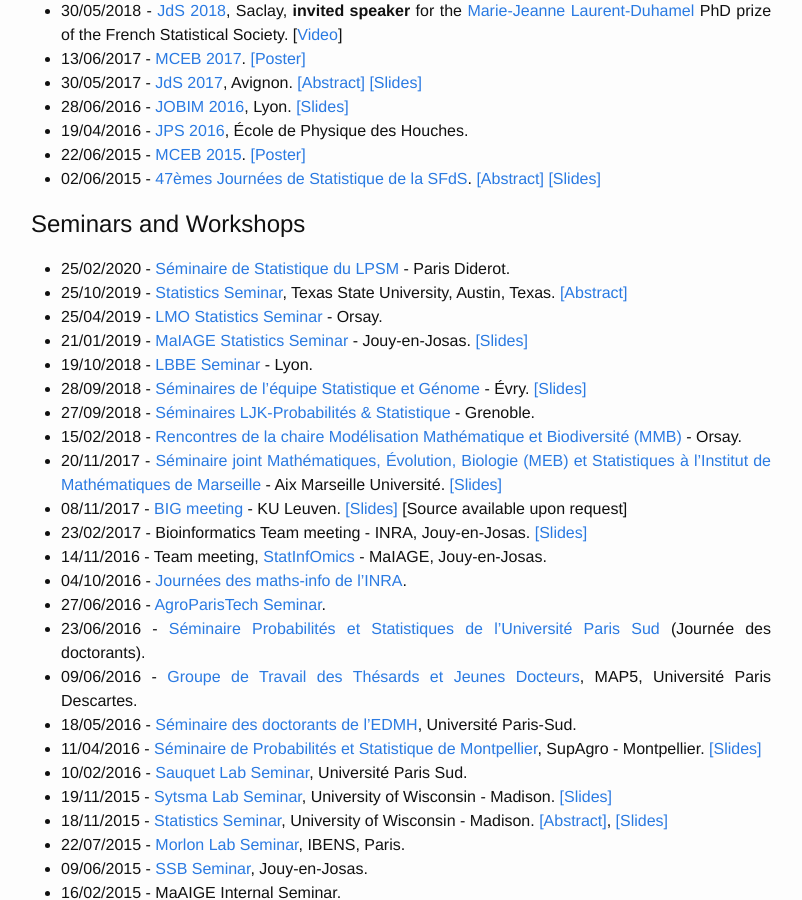
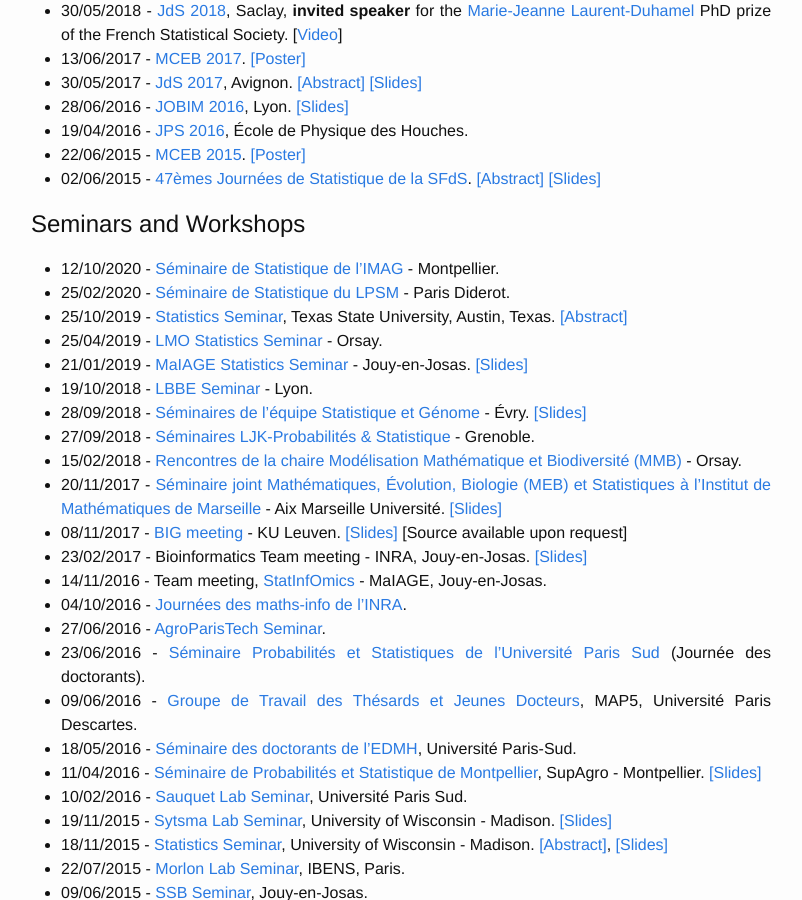
Before and after one commit to pbastide/pbastide.github.io, a Jekyll site: the page built from publi.md, in a window 1280 px wide and 900 px high, scrolled down 1689 px. Shown: the whole window, without its empty margins (239-1041 px from the left). Built offline with Jekyll 4.4.1, drawn with Linux system fonts in a browser that asks for light colours.

Commit message:
seminaire montpellier

```diff
--- a/publi.md
+++ b/publi.md
@@ -65,8 +65,8 @@ A [small summary](https://www.scoop.it/t/life-sci-news-upsaclay?q=bastide) was p
 
 <!--
 * 03/06/2020 - [Journées Aléatoires Bordeaux Toulouse Montpellier](https://jal-bmt.sciencesconf.org/) - Montpellier.
-* 11/05/2020 - [Séminaire de Statistique de l'IMAG](https://imag.edu.umontpellier.fr/seminaires/seminaire-de-probabilites-et-statistiques/) - Montpellier.
 -->
+* 12/10/2020 - [Séminaire de Statistique de l'IMAG](https://imag.edu.umontpellier.fr/seminaires/seminaire-de-probabilites-et-statistiques/) - Montpellier.
 * 25/02/2020 - [Séminaire de Statistique du LPSM](http://www.lpsm.paris/agenda/seminaires-gdt/seminaire-statistique/) - Paris Diderot.
 * 25/10/2019 - [Statistics Seminar](https://www.math.txstate.edu/seminars/statistics.html), Texas State University, Austin, Texas. [[Abstract]]({{site.baseurl}}/docs/20191025_TexasState_Abstract.pdf)
 * 25/04/2019 - [LMO Statistics Seminar](https://www.math.u-psud.fr/TBA-51330?lang=fr) - Orsay.
```
